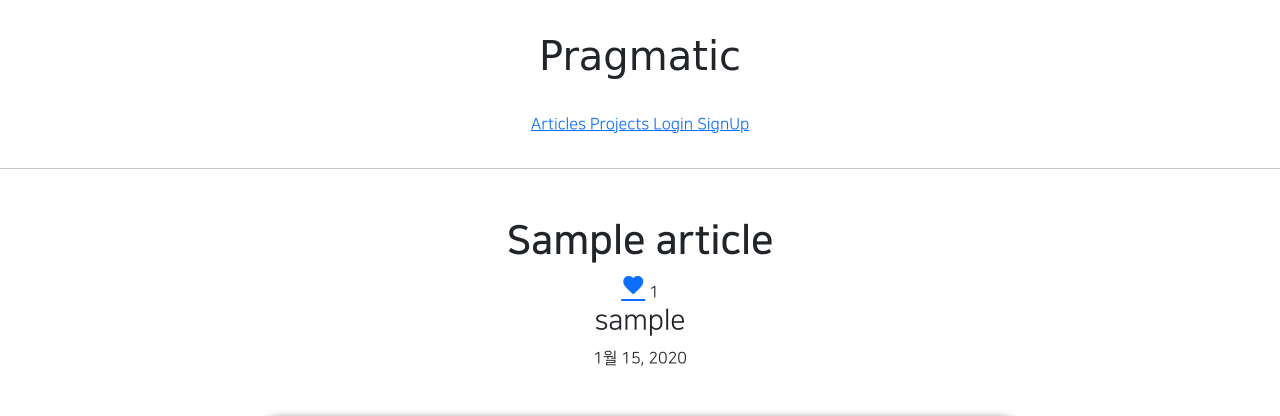
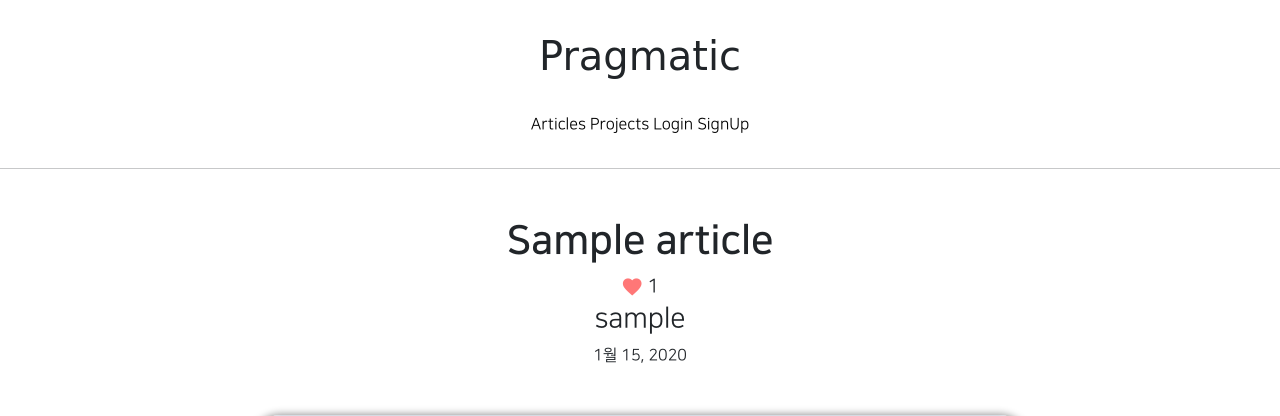
Before and after one commit to IT-HONGREAT/Frozen, a Django app: page /articles/detail/1 in a window 1280 px wide. Shown: the top 416 px of the page. Run offline with Django 3.2, Linux system fonts and the light colour scheme; tables that the repository leaves empty hold one stand-in row (values such as "Sample post"); grey boxes marked "Sample" are stand-in pictures; parts of the project's set-up code (start-up, migrations or seed data) failed here and were passed over; some libraries are stand-ins or nearby versions.

Commit message:
08/24 GIS class commit_3: 하트 버튼에 대한 모양과 일부 관련 크기 및 위치 설정

```diff
--- a/articleapp/templates/articleapp/detail.html
+++ b/articleapp/templates/articleapp/detail.html
@@ -6,14 +6,15 @@
     <div class="container text-center">
 
         <div class="my-5">
-            {#  제목,좋아요,글쓴이,작성일          #}
+            {#  제목,좋아요,글쓴이,작성일   #}
             <h1 class="NNS_B">{{ target_article.title }}</h1>
             <div>
                 <a href="{%  url 'likeapp:article_like' article_pk=target_article.pk%}"
-                    class="material-icons">
+                    class="material-icons"
+                style="vertical-align: middle; font-size: 1.4rem; color:#f77">
                     favorite
                 </a>
-                <span>
+                <span style="vertical-align: middle; font-size: 1.2rem">
                     {{ target_article.like }}
                 </span>
             </div>
--- a/static/base.css
+++ b/static/base.css
@@ -75,3 +75,11 @@
         font-size: 13px;
     }
 }
+
+a {
+    text-decoration: none;
+    color: black;
+}
+a:hover{
+    color: black;
+}
```
